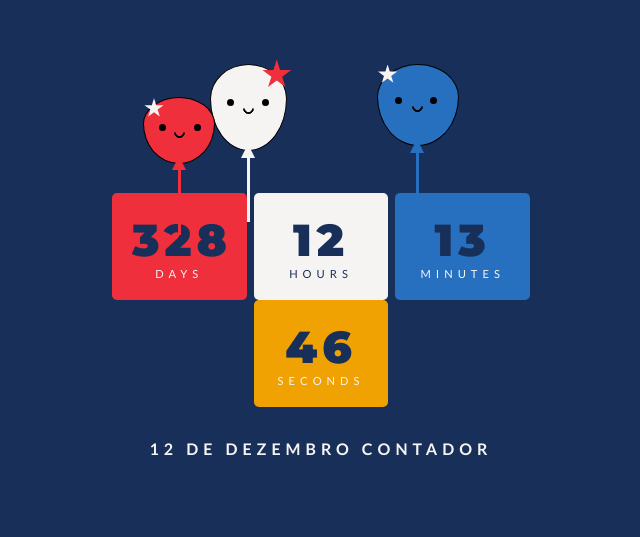
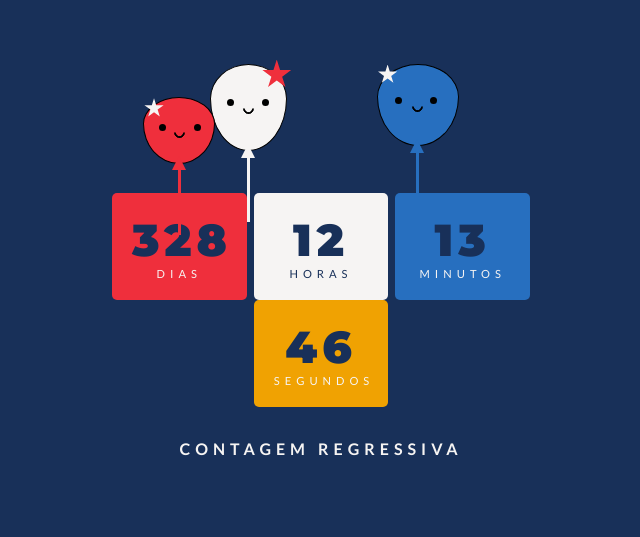
Before and after one commit to viniceosm/dia-do-amasso, a plain HTML site: page index.html in a window 1280 px wide. Shown: the part 106-643 px from the top of the page, without its empty margins (319-959 px from the left). Drawn offline with Linux system fonts and the light colour scheme.

Commit message:
fix: alterado para receber data e descrição do evento pelo link

```diff
--- a/index.html
+++ b/index.html
@@ -3,27 +3,27 @@
 <head>
     <meta charset="UTF-8">
     <meta name="viewport" content="width=device-width, initial-scale=1.0">
-    <title>Dia do amasso</title>
+    <title>Contagem regressiva</title>
 
     <link rel="icon" type="image/png" href="favicon.png" />
 
 	<!-- Facebook Meta Tags -->
 	<meta property="og:url" content="https://viniceosm.github.io/dia-do-amasso/">
 	<meta property="og:type" content="website">
-	<meta property="og:title" content="Dia do amasso">
-	<meta property="og:description" content="Dia que um dos participantes irá amassar o adversário numa disputa de shape e disciplina">
+	<meta property="og:title" content="Contagem regressiva">
+	<meta property="og:description" content="Contagem regressiva para determinado evento">
 	<meta property="og:image" content="https://viniceosm.github.io/dia-do-amasso/windows11/Square44x44Logo.altform-unplated_targetsize-256.png">
 
 	<!-- Twitter Meta Tags -->
 	<meta name="twitter:card" content="summary_large_image">
 	<meta property="twitter:domain" content="viniceosm.github.io">
 	<meta property="twitter:url" content="https://viniceosm.github.io/dia-do-amasso/">
-	<meta name="twitter:title" content="Dia do amasso">
-	<meta name="twitter:description" content="Dia que um dos participantes irá amassar o adversário numa disputa de shape e disciplina">
+	<meta name="twitter:title" content="Contagem regressiva">
+	<meta name="twitter:description" content="Contagem regressiva para determinado evento">
 	<meta name="twitter:image" content="https://viniceosm.github.io/dia-do-amasso/windows11/Square44x44Logo.altform-unplated_targetsize-256.png">
 
-    <meta name="theme-color" content="#183059" />
-    <link rel="manifest" href="manifest.json" />
+	<meta name="theme-color" content="#183059" />
+	<link rel="manifest" href="manifest.json" />
 </head>
 
 <style>
@@ -302,44 +302,44 @@
     </footer> -->
 
     <script>
-        const year = new Date().getFullYear();
-        const fourthOfJuly = new Date(year, 11, 12).getTime();
-        const fourthOfJulyNextYear = new Date(year + 11, 11, 12).getTime();
-        const month = new Date().getMonth();
+	const params = new URLSearchParams(window.location.search);
+	const targetDateParam = params.get('date') || `${new Date().getFullYear()}-12-12`;
+	const description = params.get('description') || "Contagem Regressiva";
 
-        // countdown
-        let timer = setInterval(function() {
+	const targetDate = new Date(targetDateParam).getTime();
 
-            // get today's date
-            const today = new Date().getTime();
+	document.querySelector('h1').innerText = description;
 
-            // get the difference
-            let diff;
-            if(month > 11) {
-                diff = fourthOfJulyNextYear - today;
-            } else {
-                diff = fourthOfJuly - today;
-            }
+	let timer = setInterval(function () {
+	    const now = new Date().getTime();
+	    const diff = targetDate - now;
 
-            // math
-            let days = Math.floor(diff / (1000 * 60 * 60 * 24));
-            let hours = Math.floor((diff % (1000 * 60 * 60 * 24)) / (1000 * 60 * 60));
-            let minutes = Math.floor((diff % (1000 * 60 * 60)) / (1000 * 60));
-            let seconds = Math.floor((diff % (1000 * 60)) / 1000);
+	    if (diff <= 0) {
+	        clearInterval(timer);
+	        document.getElementById('timer').innerHTML = "<div>Evento começou!</div>";
+	        return;
+	    }
 
-            // display
-            document.getElementById("timer").innerHTML =
-                "<div class=\"days\"> \
-                <div class=\"numbers\">" + days + "</div>days</div> \
-                <div class=\"hours\"> \
-                <div class=\"numbers\">" + hours + "</div>hours</div> \
-                <div class=\"minutes\"> \
-                <div class=\"numbers\">" + minutes + "</div>minutes</div> \
-                <div class=\"seconds\"> \
-                <div class=\"numbers\">" + seconds + "</div>seconds</div> \
-                </div>";
+	    const days = Math.floor(diff / (1000 * 60 * 60 * 24));
+	    const hours = Math.floor((diff % (1000 * 60 * 60 * 24)) / (1000 * 60 * 60));
+	    const minutes = Math.floor((diff % (1000 * 60 * 60)) / (1000 * 60));
+	    const seconds = Math.floor((diff % (1000 * 60)) / 1000);
 
-        }, 1000);
+	    document.getElementById("timer").innerHTML = `
+	        <div class="days">
+	            <div class="numbers">${days}</div>dias
+	        </div>
+	        <div class="hours">
+	            <div class="numbers">${hours}</div>horas
+	        </div>
+	        <div class="minutes">
+	            <div class="numbers">${minutes}</div>minutos
+	        </div>
+	        <div class="seconds">
+	            <div class="numbers">${seconds}</div>segundos
+	        </div>
+	    `;
+	}, 1000);
     </script>
 </body>
 </html>
```
